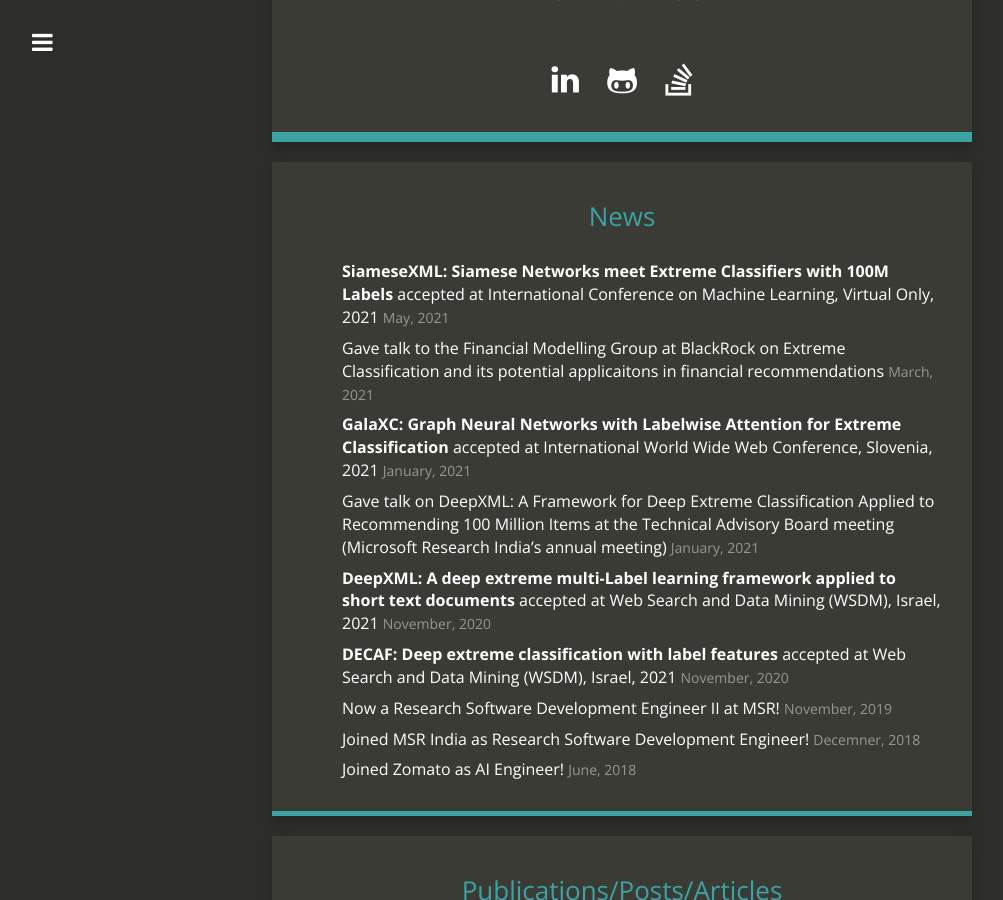
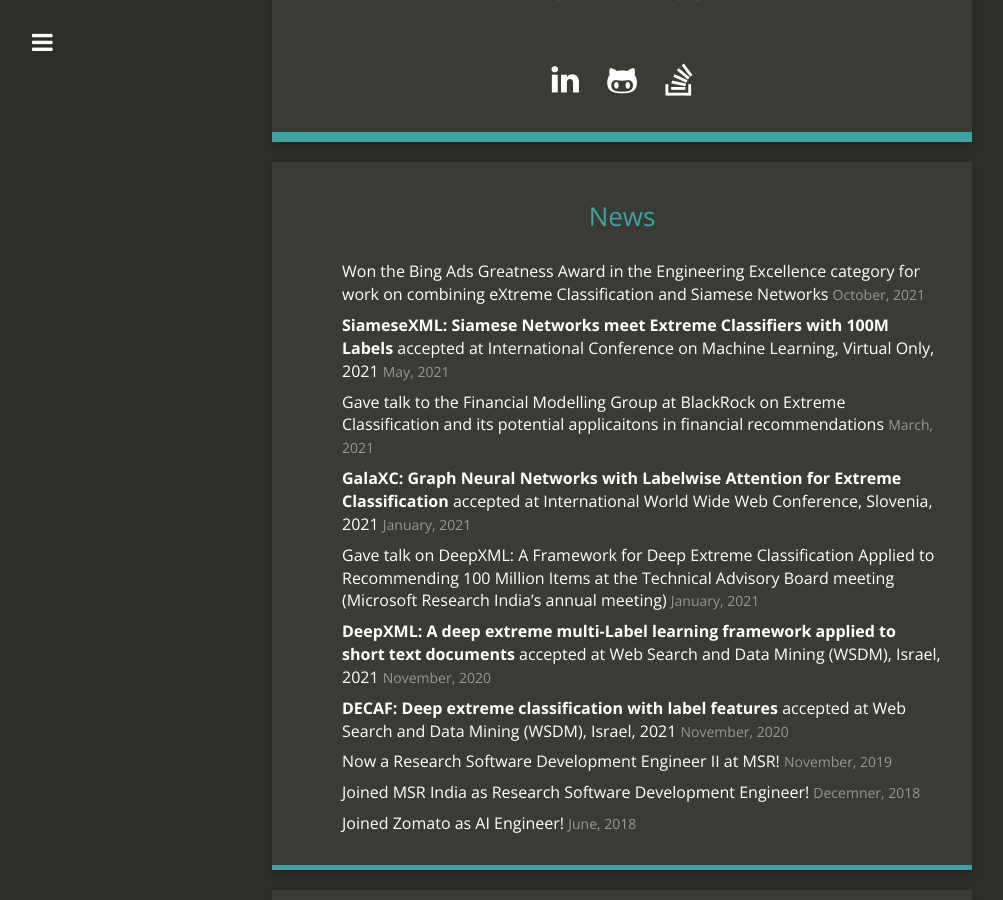
Before and after one commit to DeepakSaini119/DeepakSaini119.github.io, a Jekyll site: the page built from index.html, in a window 1280 px wide and 900 px high, scrolled down 556 px. Shown: the whole window, without its empty margins (18-1021 px from the left). Built offline with Jekyll 4.4.1, drawn with Linux system fonts in a browser that asks for light colours; nearby versions of some CDN libraries.

Commit message:
Add Bing greatness award

```diff
--- a/index.html
+++ b/index.html
@@ -32,10 +32,17 @@
             <div>
                 <ul>
                     <li>
+                        Won the Bing Ads Greatness Award in the Engineering Excellence category for work on combining eXtreme Classification and Siamese Networks
+                        <small style="font-size: 14px;margin-top: -10px;padding-top: 0px;color: #969696;"}>October, 2021</small>
+                    </li>
+                    <br style="display: block;content: '';margin-top: 8px;">
+
+                    <li>
                         <b>SiameseXML: Siamese Networks meet Extreme Classifiers with 100M Labels</b> accepted at International Conference on Machine Learning, Virtual Only, 2021
                         <small style="font-size: 14px;margin-top: -10px;padding-top: 0px;color: #969696;"}>May, 2021</small>
                     </li>
                     <br style="display: block;content: '';margin-top: 8px;">
+
                     <li>
                         Gave talk to the Financial Modelling Group at BlackRock on Extreme Classification and its potential applicaitons in financial recommendations
                         <small style="font-size: 14px;margin-top: -10px;padding-top: 0px;color: #969696;"}>March, 2021</small>
```
